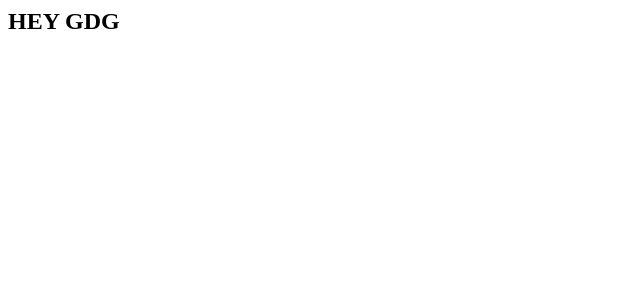
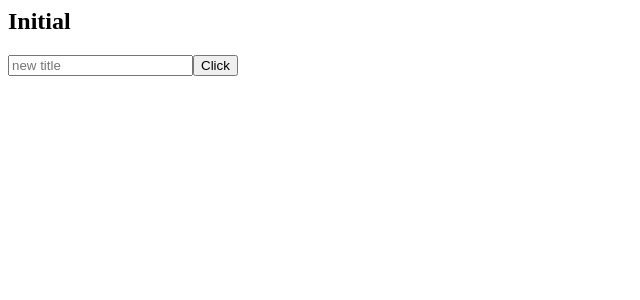
Before and after one commit to jonathanRinciari/GDG-2019-State-Management, an Angular app: page / in a window 1280 px wide. Shown: the top 300 px of the page, without its empty margins (0-640 px from the left). Built offline with nearby package versions, Linux system fonts and the light colour scheme.

Commit message:
3 files modified, 4 added

```diff
--- a/src/app/app.component.html
+++ b/src/app/app.component.html
@@ -1,2 +1,5 @@
 
-<h2>HEY GDG</h2>
+<h2>{{title}}</h2>
+<app-title (onClick)="updateTitle($event)">
+
+</app-title>
--- a/src/app/app.component.ts
+++ b/src/app/app.component.ts
@@ -1,4 +1,5 @@
 import { Component } from '@angular/core';
+import {StateService} from '../services/state.service'
 
 @Component({
   selector: 'my-app',
@@ -6,10 +7,19 @@ import { Component } from '@angular/core';
   styleUrls: [ './app.component.css' ]
 })
 export class AppComponent  {
-  title = 'Initial'
-
+  title = '';
+  constructor(
+    private stateService: StateService
+  ) {
+    this.setTitle();
+  }
 
   updateTitle(e) {
-    this.title = e;
+    this.stateService.title = e;
+    this.setTitle()
+  }
+
+  setTitle() {
+    this.title = this.stateService.title
   }
 }
--- a/src/app/app.module.ts
+++ b/src/app/app.module.ts
@@ -3,10 +3,11 @@ import { BrowserModule } from '@angular/platform-browser';
 import { FormsModule } from '@angular/forms';
 
 import { AppComponent } from './app.component';
+import { TitleComponent } from './title/title.component';
 
 @NgModule({
   imports:      [ BrowserModule, FormsModule ],
-  declarations: [ AppComponent ],
+  declarations: [ AppComponent, TitleComponent ],
   bootstrap:    [ AppComponent ]
 })
 export class AppModule { }
--- /dev/null
+++ b/src/app/title/title.component.html
@@ -0,0 +1,4 @@
+
+
+<input placeholder="new title" [(ngModel)]="title">
+<button (click)="onClickHandler()"> Click </button>
--- /dev/null
+++ b/src/app/title/title.component.ts
@@ -0,0 +1,23 @@
+import { Component, OnInit, EventEmitter, Output } from '@angular/core';
+
+@Component({
+  selector: 'app-title',
+  templateUrl: './title.component.html',
+  styleUrls: ['./title.component.css']
+})
+export class TitleComponent implements OnInit {
+  @Output() onClick = new EventEmitter();
+
+  title = '';
+
+  constructor() { }
+
+  ngOnInit() {
+  }
+
+  onClickHandler() {
+    this.onClick.emit(this.title);
+    this.title = '';
+  }
+
+}
--- /dev/null
+++ b/src/services/state.service.ts
@@ -0,0 +1,18 @@
+import { Injectable } from '@angular/core';
+
+@Injectable({providedIn: 'root'})
+export class StateService {
+  private _title = 'Initial';
+  constructor() {
+
+  }
+
+  get title() {
+    return this._title
+  }
+
+  set title(newTitle) {
+    this._title = newTitle;
+  }
+
+}
```
Also changed, not shown: src/app/title/title.component.css (added).
